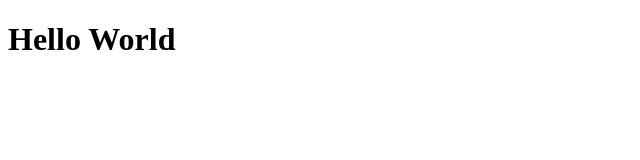
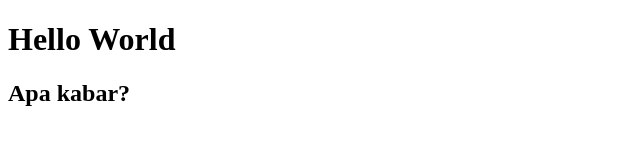
Before and after one commit to jessicaer/test, a plain HTML site: page index.html in a window 1280 px wide. Shown: the whole page, without its empty margins (0-640 px from the left). Drawn offline with Linux system fonts and the light colour scheme.

Commit message:
Menambahkan h2

```diff
--- a/index.html
+++ b/index.html
@@ -8,5 +8,6 @@
 </head>
 <body>
     <h1>Hello World</h1>
+    <h2>Apa kabar?</h2>
 </body>
 </html>
```
